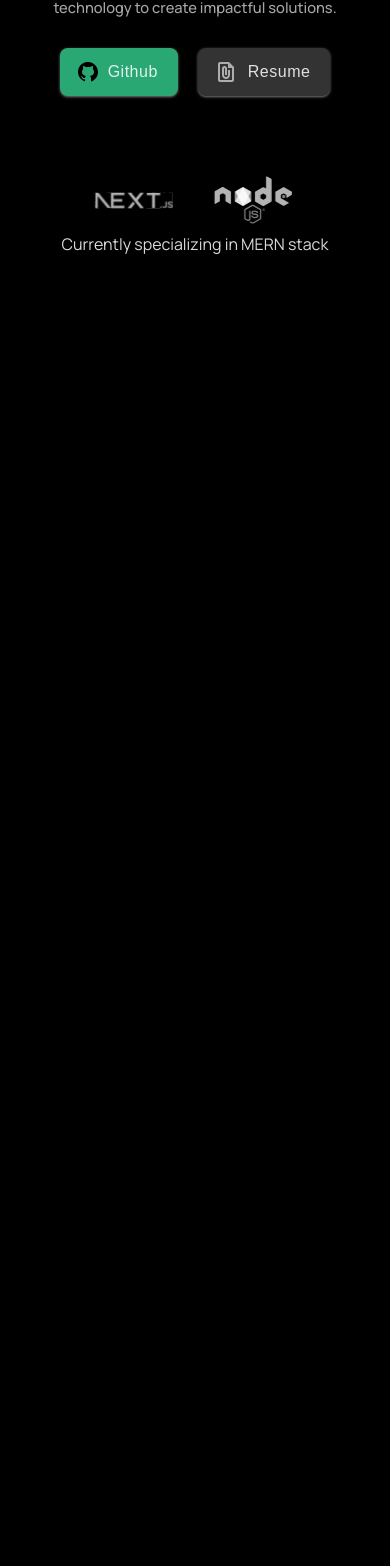
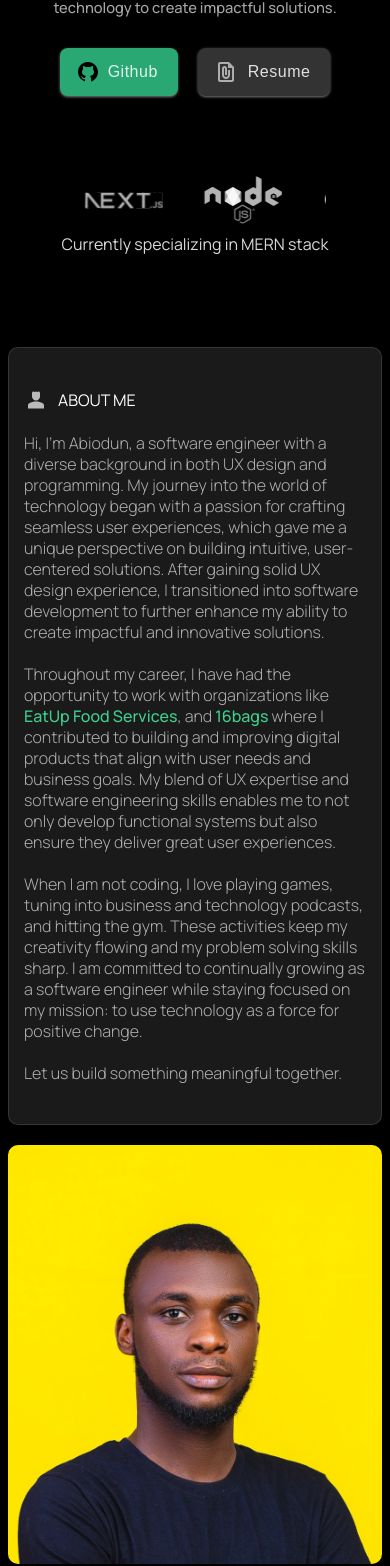
Before and after one commit to biolafrica/Portfolio-user, a Next.js app: page / in a window 390 px wide. Shown: the part 317-1883 px from the top of the page. Before the commit the page ends 844 px from the top, so only its background shows below. Built offline with nearby package versions, Linux system fonts and the light colour scheme.

Commit message:
created about me section with html and css implementation

```diff
--- a/app/components/nav/header.js
+++ b/app/components/nav/header.js
@@ -3,7 +3,7 @@ import MenuButton from "../common/menuButton"
 
 export default function Header(){
   return(
-    <headers>
+    <div>
 
       <nav>
         <Link href="/" className="left">
@@ -21,7 +21,7 @@ export default function Header(){
 
 
 
-    </headers>
+    </div>
   )
 
 }
--- /dev/null
+++ b/app/components/static/about.js
@@ -0,0 +1,23 @@
+"use client"
+
+import Link from "next/link"
+
+export default function AboutMe(){
+  return(
+    <h6 style={{fontWeight: "300"}}>
+      Hi, I'm Abiodun, a software engineer with a diverse background in both UX design and programming. My journey into the world of technology began with a passion for crafting seamless user experiences, which gave me a unique perspective on
+      building intuitive, user-centered solutions. After gaining solid UX design experience, I transitioned into software
+      development to further enhance my ability to create impactful and innovative solutions.
+      <br/><br/>
+      Throughout my career, I have had the opportunity to work with organizations like <Link href="https://www.eatup.ng/" style={{color:"#3ecf8e"}}>EatUp Food Services</Link>, and <Link style={{color:"#3ecf8e"}} href="https://www.16bags.com/">16bags</Link> where I contributed to building and improving digital products that align with user needs and business goals. My blend of UX
+      expertise and software engineering skills enables me to not only develop functional systems but also ensure they deliver
+      great user experiences.
+      <br/><br/>
+      When I am not coding, I love playing games, tuning into business and technology podcasts, and hitting the gym. These
+      activities keep my creativity flowing and my problem solving skills sharp. I am committed to continually growing as a
+      software engineer while staying focused on my mission: to use technology as a force for positive change.
+      <br/><br/>
+      Let us build something meaningful together.
+    </h6>
+  )
+}
--- a/app/globals.css
+++ b/app/globals.css
@@ -317,6 +317,47 @@ nav{
   }
 }
 
+/* About me css */
+.about-me{
+  padding: 100px 30px;
+}
+
+.about-me-cont{
+  display: flex;
+  justify-content: center;
+  gap: 20px;
+  height: 700px;
+}
+
+.about-me-cont-text{
+  width: 60%;
+  background-color: rgba(255, 255, 255, 0.1);
+  padding: 60px 50px;
+  border-radius: 10px;
+  box-sizing: border-box;
+  border: 1px solid var(--Seperator-dark);
+  color: var(--Secondary-Text-dark);
+  font-weight: 300;
+}
+
+.about-me-cont-image{
+  width: 40%;
+  height: 100%;
+}
+.about-me-cont-image img {
+  width: 100%;
+  height: 100%;
+  border-radius: 10px;
+  object-fit: cover;
+}
+
+.about-heading{
+  margin-bottom: 20px;
+  display: flex;
+  gap: 10px;
+  align-items: center;
+}
+
 
 
 
@@ -352,7 +393,8 @@ nav{
   }
 
   .landing{
-   width: 100%;
+    width: 100%;
+    margin-bottom: 100px;
   }
 
   .stack_cont {
@@ -407,6 +449,27 @@ nav{
     padding-bottom: 10px;
   }
 
+  .about-me {
+    padding: 50px 0px;
+  }
+
+  .about-me-cont {
+    padding: 100px 0px;
+    height: 900px;
+    flex-direction: column;
+    justify-content: center;
+    width: 100%;
+  }
+
+  .about-me-cont-image {
+    width: 100%;
+  }
+
+  .about-me-cont-text {
+    width: 100%;
+    padding: 40px 15px;
+  }
+
 }
 
 @media(min-width:769px) and (max-width:992px) {
@@ -442,6 +505,7 @@ nav{
 
   .landing{
     width: 70%;
+
   }
 
   nav{
@@ -452,4 +516,13 @@ nav{
     display: none;
   }
 
+  .about-me {
+    padding: 100px 0px;
+  }
+
+
+  .about-me-cont-text {
+    width: 100%;
+  }
+
 }
--- a/app/page.js
+++ b/app/page.js
@@ -1,6 +1,8 @@
+import AboutMe from "./components/static/about";
 
 export default function Home() {
   return (
+    <>
       <section className="landing">
 
         <div className="text-cont">
@@ -46,5 +48,32 @@ export default function Home() {
 
       </section>
 
+      <section className="about-me">
+
+        <div className="about-me-cont">
+
+          <div className="about-me-cont-text">
+
+            <div className="about-heading">
+              <img src="/icons/Person 4.svg" alt="person icon" />
+              <h4 style={{color:"#ffffff"}}>ABOUT ME</h4>
+            </div>
+            <AboutMe/>
+
+          </div>
+
+          <div className="about-me-cont-image">
+           <img src="/images/me.jpeg" alt="abiodun headshot" />
+          </div>
+        </div>
+
+
+
+      </section>
+    </>
+
+
+
+
   );
 }
```
Also changed, not shown: public/icons/Person 4.svg (added), public/images/me.jpeg (added). Lines whose indentation alone changed are shown as unchanged.
